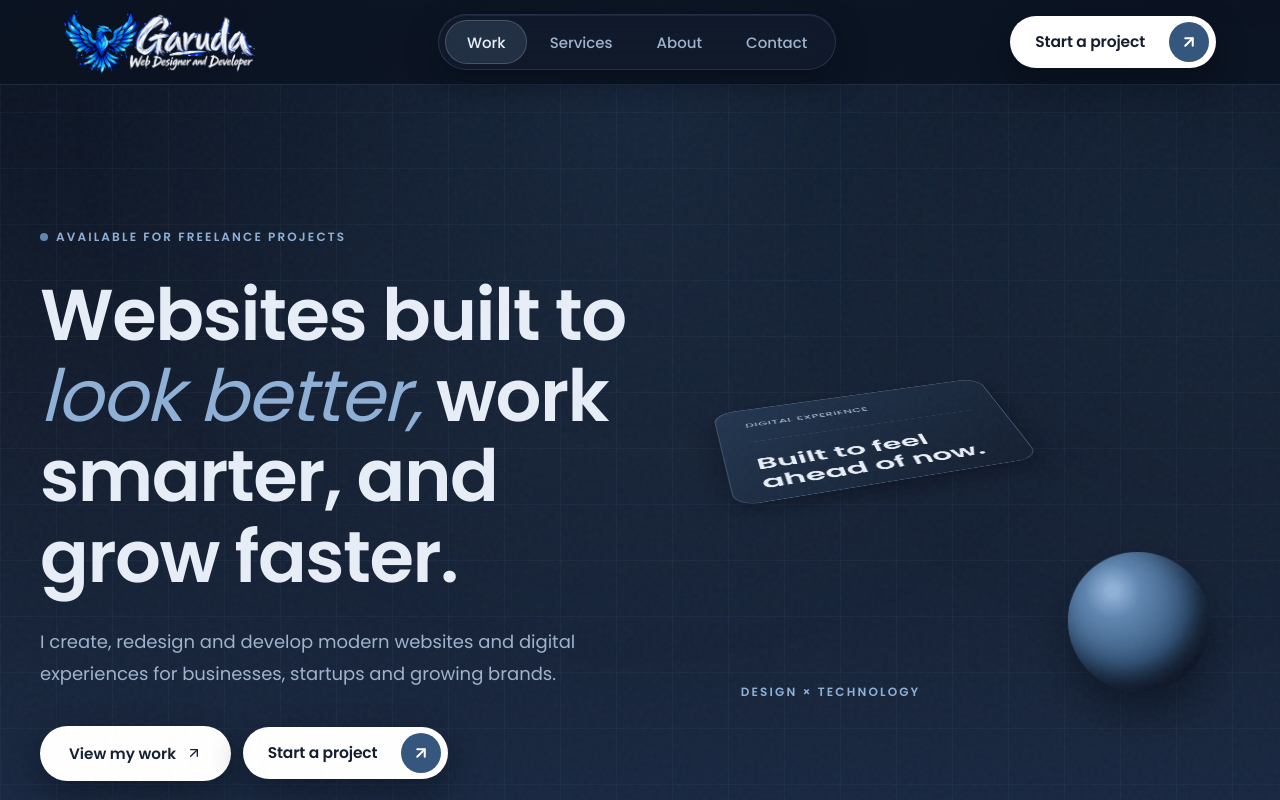
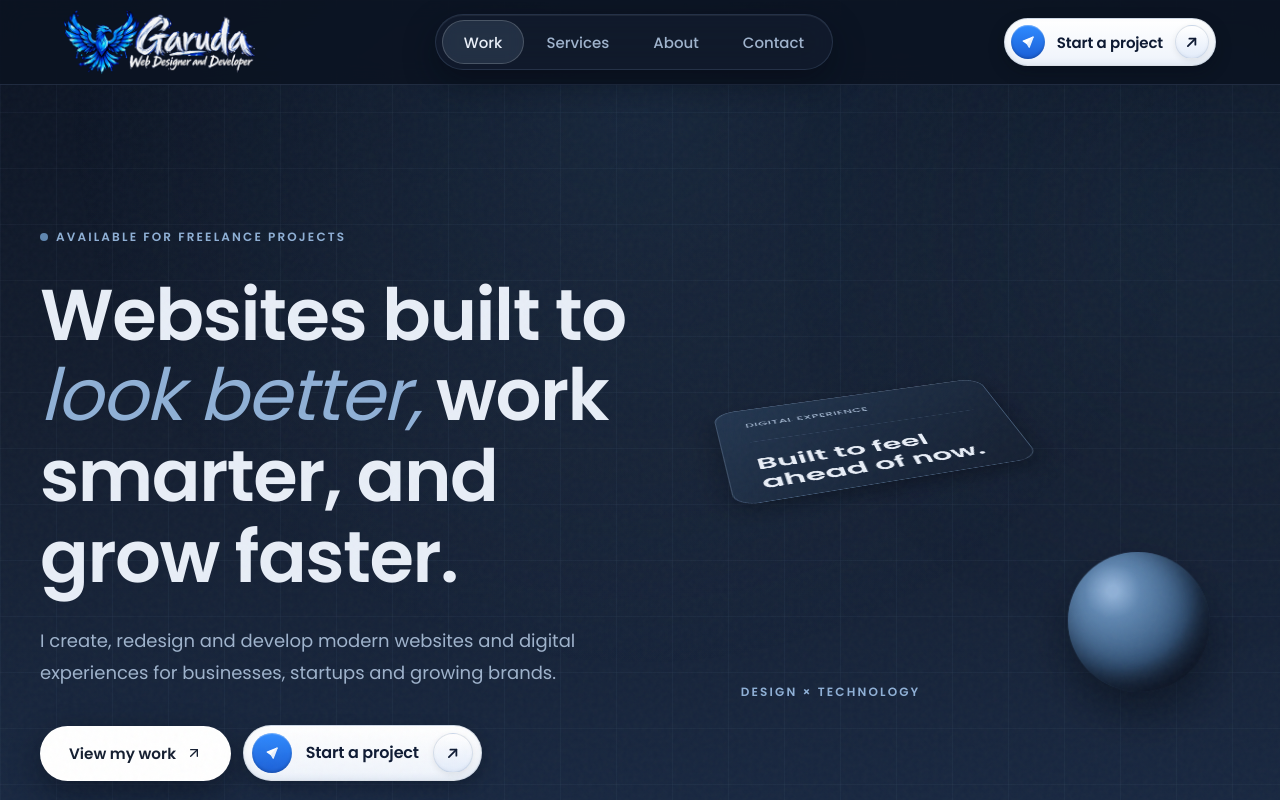
Before and after one commit to Bharat0264/MyWork, a Next.js app: page / in a window 1280 px wide. Shown: the top 800 px of the page. Built offline with nearby package versions, Linux system fonts and the light colour scheme.

Commit message:
Update Start a project button to frosted pill with blue paper-plane circle and arrow dome

```diff
--- a/app/globals.css
+++ b/app/globals.css
@@ -324,33 +324,131 @@ h1, h2, h3, h4, h5, h6 {
   transform: scale(0.98);
 }
 
-/* "Start a project" CTA Capsule */
-.garuda-cta-capsule {
-  background: #FFFFFF;
-  color: #141E30;
-  border: 1px solid rgba(255, 255, 255, 0.2);
-  box-shadow: var(--shadow-soft);
+/* --- START A PROJECT PREMIUM FROSTED PILL --- */
+.btn-start {
+  position: relative;
+  display: inline-flex;
+  align-items: center;
+  justify-content: space-between;
+  gap: 14px;
+  border-radius: 9999px;
+  padding: 8px;
+  height: 56px;
+  background: linear-gradient(180deg, #FFFFFF 0%, #EEF3FB 100%);
+  border: 1px solid rgba(53, 87, 125, 0.18);
+  box-shadow: 0 6px 16px rgba(4, 9, 18, 0.28),
+              inset 0 1px 0 rgba(255, 255, 255, 0.9),
+              inset 0 -2px 6px rgba(53, 87, 125, 0.08);
   text-decoration: none;
   cursor: pointer;
+  user-select: none;
+  white-space: nowrap;
   -webkit-tap-highlight-color: transparent;
-  transition: background-color 0.25s ease, transform 0.15s ease;
+  transition: background 0.25s ease, border-color 0.25s ease, transform 0.15s ease, box-shadow 0.25s ease;
 }
-.garuda-cta-capsule:hover {
-  background: #F0F4FA;
-  transform: translateY(-1px);
+
+.btn-start:hover {
+  background: linear-gradient(180deg, #F3F7FD 0%, #E2ECF8 100%);
+  border-color: rgba(53, 87, 125, 0.28);
+  box-shadow: 0 6px 16px rgba(4, 9, 18, 0.28),
+              inset 0 1px 0 rgba(255, 255, 255, 0.95),
+              inset 0 -2px 6px rgba(53, 87, 125, 0.10);
+  transform: none;
 }
-.garuda-cta-capsule:active {
+
+.btn-start:active {
   transform: scale(0.98);
 }
 
-.garuda-cta-dial {
-  background: var(--steel);
-  border: none;
-  box-shadow: none;
-  transition: background-color 0.25s ease;
+.btn-start:focus-visible {
+  outline: 2px solid #5F86B0;
+  outline-offset: 3px;
 }
-.garuda-cta-capsule:hover .garuda-cta-dial {
-  background: var(--steel-light);
+
+/* Left Circle (Paper Plane) */
+.btn-start-plane-circle {
+  display: flex;
+  align-items: center;
+  justify-content: center;
+  flex-shrink: 0;
+  width: 40px;
+  height: 40px;
+  border-radius: 9999px;
+  background: linear-gradient(180deg, #2F8BFF 0%, #1B5FD6 100%);
+  box-shadow: inset 0 1px 1px rgba(255, 255, 255, 0.35),
+              inset 0 -1.5px 3px rgba(0, 0, 0, 0.2);
+}
+
+/* Text */
+.btn-start-text {
+  font-family: inherit;
+  font-weight: 600;
+  font-size: 16px;
+  line-height: 1;
+  color: #0E1A33;
+  letter-spacing: -0.01em;
+  white-space: nowrap;
+}
+
+/* Right Circle (Arrow) */
+.btn-start-arrow-circle {
+  display: flex;
+  align-items: center;
+  justify-content: center;
+  flex-shrink: 0;
+  width: 40px;
+  height: 40px;
+  border-radius: 9999px;
+  background: linear-gradient(180deg, #FFFFFF 0%, #E3ECFA 100%);
+  border: 1px solid rgba(53, 87, 125, 0.15);
+  box-shadow: inset 0 1px 0 rgba(255, 255, 255, 0.9),
+              inset 0 -1px 3px rgba(53, 87, 125, 0.06),
+              0 2px 6px rgba(4, 9, 18, 0.08);
+}
+
+/* Arrow Icon and Hover Movement */
+.btn-start-arrow {
+  color: #0E1A33;
+  transition: transform 0.25s ease;
+}
+
+.btn-start:hover .btn-start-arrow {
+  transform: translate(2px, -2px);
+}
+
+/* NAVBAR DESKTOP VARIANT */
+.btn-start-navbar {
+  height: 48px;
+  padding: 6px;
+  gap: 12px;
+}
+.btn-start-navbar .btn-start-plane-circle {
+  width: 34px;
+  height: 34px;
+}
+.btn-start-navbar .btn-start-text {
+  font-size: 15px;
+}
+.btn-start-navbar .btn-start-arrow-circle {
+  width: 34px;
+  height: 34px;
+}
+
+/* NAVBAR MOBILE COMPACT VARIANT (below 640px) */
+.btn-start-mobile {
+  height: 44px;
+  padding: 6px 6px 6px 14px;
+  gap: 10px;
+}
+.btn-start-mobile .btn-start-plane-circle {
+  display: none !important;
+}
+.btn-start-mobile .btn-start-text {
+  font-size: 14px;
+}
+.btn-start-mobile .btn-start-arrow-circle {
+  width: 32px;
+  height: 32px;
 }
 
 /* Inputs */
@@ -585,9 +683,11 @@ h1, h2, h3, h4, h5, h6 {
     transition: left 0.15s ease, width 0.15s ease, opacity 0.15s ease !important;
     transform: none !important;
   }
-  .garuda-cta-capsule,
-  .garuda-cta-dial,
-  .garuda-cta-capsule * {
+  .btn-start,
+  .btn-start:hover,
+  .btn-start:active,
+  .btn-start-arrow,
+  .btn-start:hover .btn-start-arrow {
     transition: none !important;
     transform: none !important;
   }
--- a/app/page.tsx
+++ b/app/page.tsx
@@ -31,7 +31,7 @@ export default function Home() {
                 <Link className="button" href="/work">
                   View my work <ArrowUpRight size={16} />
                 </Link>
-                <StartProjectButton size="md" />
+                <StartProjectButton />
               </div>
             </div>
 
--- a/components/cta-button.tsx
+++ b/components/cta-button.tsx
@@ -1,9 +1,9 @@
 import Link from "next/link";
-import { ArrowUpRight } from "lucide-react";
 
 interface StartProjectButtonProps {
   href?: string;
-  size?: "sm" | "md" | "lg";
+  variant?: "default" | "navbar" | "navbar-mobile";
+  size?: "sm" | "md" | "lg" | "navbar";
   className?: string;
   label?: string;
   onClick?: () => void;
@@ -11,55 +11,76 @@ interface StartProjectButtonProps {
 
 export function StartProjectButton({
   href = "/contact",
-  size = "md",
+  variant,
+  size,
   className = "",
   label = "Start a project",
   onClick,
 }: StartProjectButtonProps) {
-  // Size-specific dimensions and paddings
-  const sizeClasses = {
-    sm: {
-      button: "h-[38px] sm:h-[40px] pl-3.5 sm:pl-4 pr-1 py-1 text-[12px] sm:text-[13px] gap-2.5 sm:gap-3",
-      circle: "h-[30px] w-[30px] sm:h-[32px] sm:w-[32px]",
-      iconSize: 14,
-      iconStroke: 2.6,
-    },
-    md: {
-      button: "h-[50px] sm:h-[52px] pl-5 sm:pl-6 pr-1.5 py-1.5 text-[15px] sm:text-[15.5px] gap-4 sm:gap-6",
-      circle: "h-[38px] w-[38px] sm:h-[40px] sm:w-[40px]",
-      iconSize: 18,
-      iconStroke: 2.7,
-    },
-    lg: {
-      button: "h-[58px] sm:h-[62px] pl-7 sm:pl-8 pr-2 py-2 text-[16px] sm:text-[17.5px] gap-6 sm:gap-8",
-      circle: "h-[44px] w-[44px] sm:h-[48px] sm:w-[48px]",
-      iconSize: 21,
-      iconStroke: 2.8,
-    },
-  }[size];
+  // Determine variant based on props
+  const isNavbarMobile = variant === "navbar-mobile" || size === "sm";
+  const isNavbar = variant === "navbar" || size === "navbar";
+
+  let variantClass = "";
+  if (isNavbarMobile) {
+    variantClass = "btn-start-mobile";
+  } else if (isNavbar) {
+    variantClass = "btn-start-navbar";
+  }
 
   return (
     <Link
       href={href}
       onClick={onClick}
-      className={`group garuda-cta-capsule relative inline-flex items-center justify-between rounded-full font-semibold text-[#141E30] tracking-[-0.01em] select-none whitespace-nowrap focus-visible:outline-none focus-visible:ring-0 ${sizeClasses.button} ${className}`}
+      className={`group btn-start ${variantClass} ${className}`.trim()}
     >
-      {/* Label */}
-      <span className="relative z-10 font-semibold text-[#141E30]">
+      {/* LEFT CIRCLE: Blue circle containing a white paper-plane icon */}
+      <span aria-hidden="true" className="btn-start-plane-circle">
+        <svg
+          viewBox="0 0 24 24"
+          fill="none"
+          className="h-[18px] w-[18px] shrink-0 sm:h-[20px] sm:w-[20px]"
+          aria-hidden="true"
+        >
+          {/* Top Wing */}
+          <polygon
+            points="18.12,6.1 6.24,10.92 10.56,13.8"
+            fill="#FFFFFF"
+            stroke="#FFFFFF"
+            strokeWidth="1.5"
+            strokeLinejoin="round"
+          />
+          {/* Bottom Wing */}
+          <polygon
+            points="18.12,6.1 11.14,14.38 13.44,18.34"
+            fill="#E8F1FC"
+            stroke="#E8F1FC"
+            strokeWidth="1.5"
+            strokeLinejoin="round"
+          />
+        </svg>
+      </span>
+
+      {/* TEXT: "Start a project" */}
+      <span className="btn-start-text">
         {label}
       </span>
 
-      {/* Flat Calm Circular Arrow Element */}
-      <span
-        aria-hidden="true"
-        className={`garuda-cta-dial relative z-10 flex shrink-0 items-center justify-center rounded-full ${sizeClasses.circle}`}
-      >
-        {/* White Arrow Icon */}
-        <ArrowUpRight
-          size={sizeClasses.iconSize}
-          strokeWidth={sizeClasses.iconStroke}
-          className="relative z-10 text-white"
-        />
+      {/* RIGHT CIRCLE: Light circle containing navy ↗ arrow icon */}
+      <span aria-hidden="true" className="btn-start-arrow-circle">
+        <svg
+          viewBox="0 0 24 24"
+          fill="none"
+          stroke="#0E1A33"
+          strokeWidth="2.4"
+          strokeLinecap="round"
+          strokeLinejoin="round"
+          className="btn-start-arrow h-[16px] w-[16px] shrink-0 sm:h-[18px] sm:w-[18px]"
+          aria-hidden="true"
+        >
+          <line x1="6.5" y1="17.5" x2="16.5" y2="7.5" />
+          <polyline points="8.5 7.5 16.5 7.5 16.5 15.5" />
+        </svg>
       </span>
     </Link>
   );
--- a/components/site-shell.tsx
+++ b/components/site-shell.tsx
@@ -255,7 +255,7 @@ export function Navbar() {
 
           {/* Right: CTA Button */}
           <div className="flex items-center justify-end min-w-[200px]">
-            <StartProjectButton size="md" />
+            <StartProjectButton variant="navbar" />
           </div>
         </div>
 
@@ -278,7 +278,7 @@ export function Navbar() {
             <span className="sr-only">Garuda Web Designer and Developer</span>
           </Link>
           <div className="flex items-center gap-3">
-            <StartProjectButton size="sm" />
+            <StartProjectButton variant="navbar-mobile" />
             <button
               type="button"
               aria-label={menuOpen ? "Close menu" : "Open menu"}
@@ -386,8 +386,8 @@ export function Footer() {
             <p className="mt-5 max-w-[340px] text-[14.5px] leading-relaxed text-[var(--text-muted)]">
               We design and develop modern, high-performance websites that help businesses grow in the digital world.
             </p>
-            <div className="mt-6">
-              <StartProjectButton size="md" />
+            <div className="mt-6 w-full max-w-[320px] sm:w-auto">
+              <StartProjectButton className="w-full max-w-[320px] justify-between sm:w-auto" />
             </div>
           </div>
 
@@ -534,4 +534,4 @@ export function Footer() {
     </motion.footer>
   );
 }
-export function CTA(){return <section className="wrap py-24"><div className="rounded-[var(--radius-card)] border border-[var(--border)] bg-gradient-to-br from-[#1B2B45] to-[#141E30] shadow-[var(--shadow-soft)] px-7 py-14 text-center sm:px-12"><p className="eyebrow">Let’s make it useful</p><h2 className="mt-5 text-balance text-4xl font-semibold tracking-[-0.02em] text-[var(--text)] sm:text-6xl">Have an idea? Let’s turn it into something people love using.</h2><div className="mt-8 flex justify-center"><StartProjectButton size="lg" /></div></div></section>}
+export function CTA(){return <section className="wrap py-24"><div className="rounded-[var(--radius-card)] border border-[var(--border)] bg-gradient-to-br from-[#1B2B45] to-[#141E30] shadow-[var(--shadow-soft)] px-7 py-14 text-center sm:px-12"><p className="eyebrow">Let’s make it useful</p><h2 className="mt-5 text-balance text-4xl font-semibold tracking-[-0.02em] text-[var(--text)] sm:text-6xl">Have an idea? Let’s turn it into something people love using.</h2><div className="mt-8 flex justify-center"><StartProjectButton /></div></div></section>}
```
